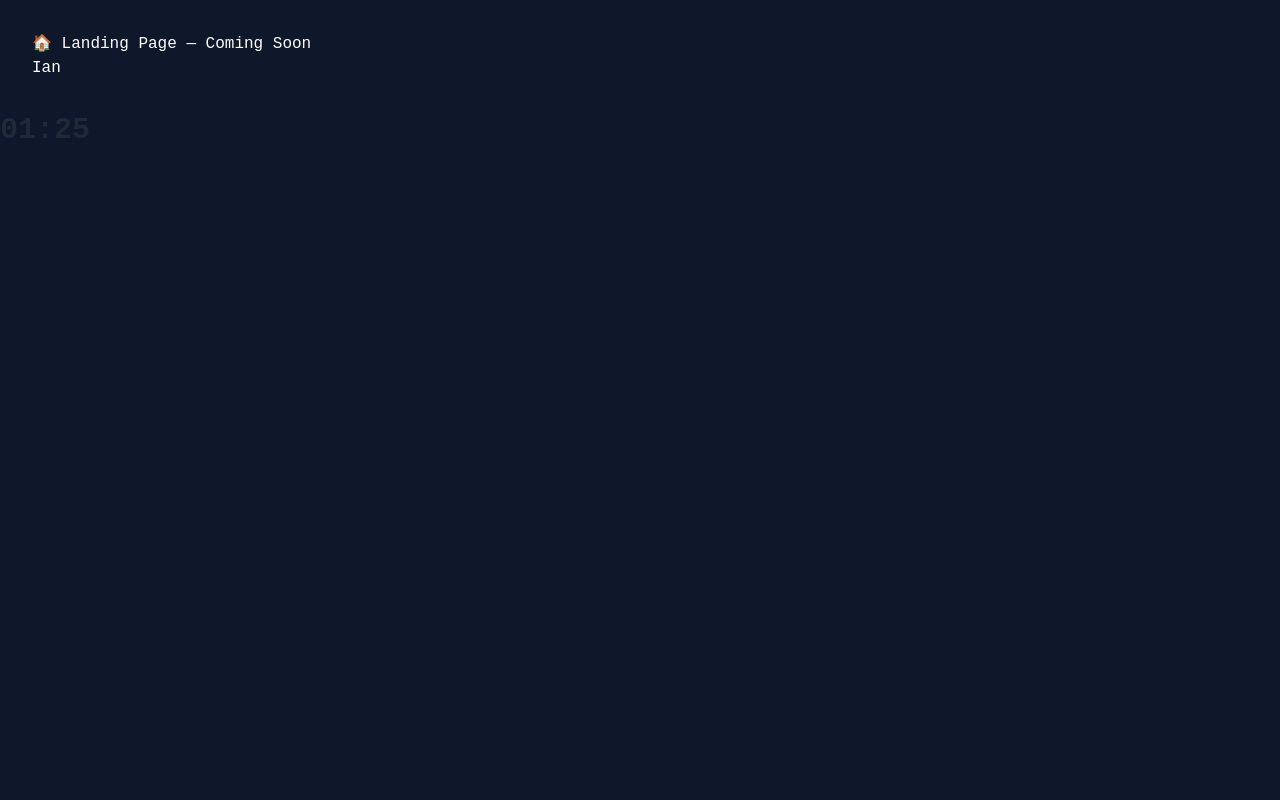
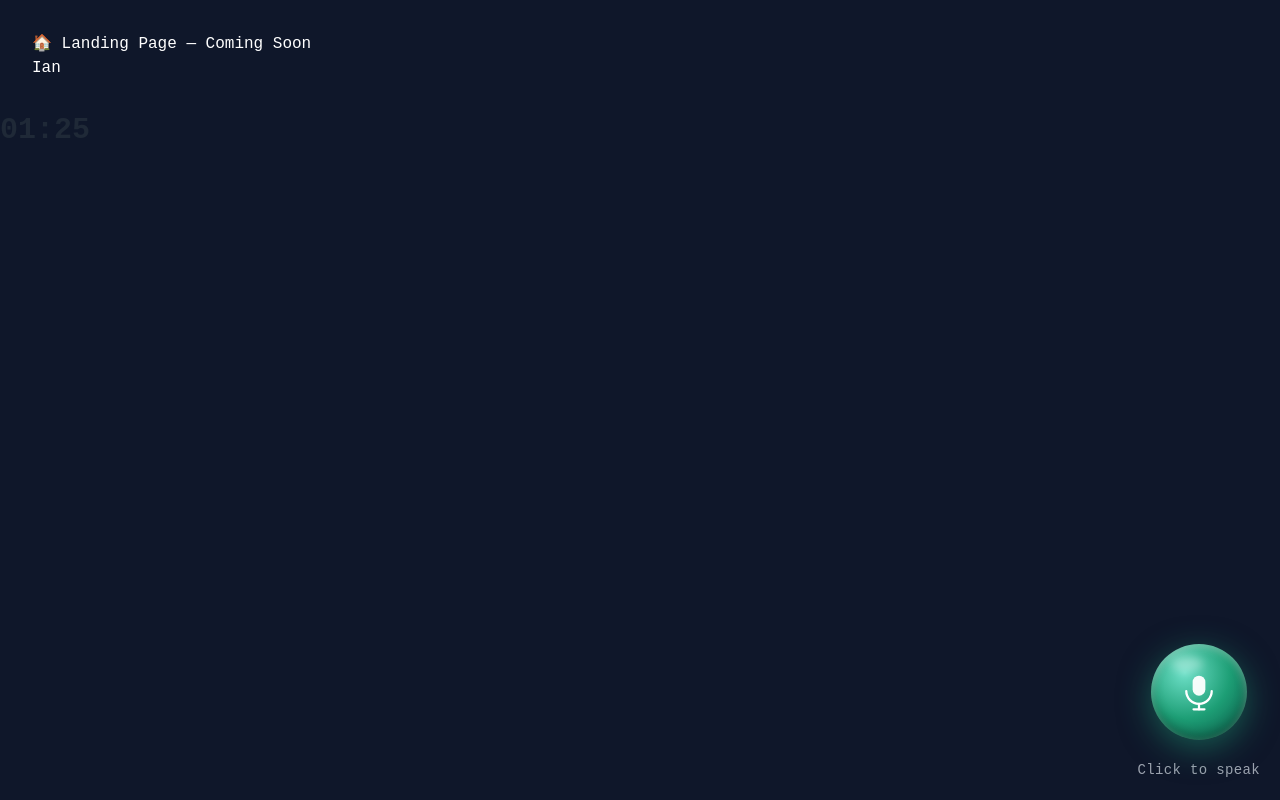
Before and after one commit to Azhrock-Ryeo/-AI-Mock-Interview-Coach, a React (Vite) app in the folder mock-interview-coach/: page / in a window 1280 px wide. Built offline with nearby package versions, Linux system fonts and the light colour scheme.

Commit message:
Task 1 and 3 mic working: created another css for mic

```diff
--- a/mock-interview-coach/src/app/App.tsx
+++ b/mock-interview-coach/src/app/App.tsx
@@ -2,13 +2,20 @@ import { RouterProvider } from 'react-router-dom'
 import { InterviewProvider } from './providers/InterviewProvider'
 import router from './router'
 import '../styles/globals.css'
+import '../styles/mic.css'
 import Timer from '../component/Timer'
+import MicButton from '../component/MicButton.tsx'  // 👈 add this
 
 export default function App() {
   return (
     <InterviewProvider>
       <RouterProvider router={router} />
       <Timer duration={90}/>
+
+      {/*Temporary test — delete after confirming it works */}
+      <div style={{ position: 'fixed', bottom: 20, right: 20, zIndex: 9999 }}>
+        <MicButton />
+      </div>
     </InterviewProvider>
   )
 }
--- /dev/null
+++ b/mock-interview-coach/src/component/MicButton.tsx
@@ -0,0 +1,55 @@
+import { useSpeechRecognition } from "../hooks/useSpeechRecognition";
+
+export default function MicButton() {
+  const { isListening, isSupported, startListening, stopListening, transcript, error } =
+    useSpeechRecognition();
+
+  const handleClick = () => {
+    if (isListening) stopListening();
+    else startListening();
+  };
+
+  return (
+    <div className="flex flex-col items-center gap-5">
+
+      <div className="relative flex items-center justify-center">
+        {isListening && (
+          <>
+            <span className="mic-ring" />
+            <span className="mic-ring mic-ring-2" />
+            <span className="mic-ring mic-ring-3" />
+          </>
+        )}
+
+        <button
+          onClick={handleClick}
+          disabled={!isSupported}
+          className={`mic-btn ${isListening ? "listening" : ""}`}
+          aria-label={isListening ? "Stop listening" : "Start listening"}
+        >
+          <span className="mic-shine" />
+          <svg width="40" height="40" viewBox="0 0 44 44" fill="none">
+            <rect x="15" y="4" width="14" height="22" rx="7" fill="white" fillOpacity="0.95" />
+            <path d="M8 21C8 28.732 14.268 35 22 35C29.732 35 36 28.732 36 21"
+              stroke="white" strokeWidth="2.5" strokeLinecap="round" fill="none" />
+            <line x1="22" y1="35" x2="22" y2="41" stroke="white" strokeWidth="2.5" strokeLinecap="round" />
+            <line x1="16" y1="41" x2="28" y2="41" stroke="white" strokeWidth="2.5" strokeLinecap="round" />
+          </svg>
+        </button>
+      </div>
+
+      <p className={`text-sm font-medium tracking-wide transition-colors duration-300 ${isListening ? "text-red-400" : "text-gray-400"}`}>
+        {!isSupported ? "Not supported" : isListening ? "Listening..." : "Click to speak"}
+      </p>
+
+        {/*For test purposes remove na lng*/}
+      {transcript && (
+        <p className="max-w-xs text-center text-sm bg-white/10 text-white px-4 py-2 rounded-xl">
+          {transcript}
+        </p>
+      )}
+
+      {error && <p className="text-xs text-red-400">{error}</p>}
+    </div>
+  );
+}
--- /dev/null
+++ b/mock-interview-coach/src/hooks/useSpeechRecognition.ts
@@ -0,0 +1,89 @@
+import { useState, useEffect, useRef } from "react";
+
+interface SpeechRecognitionResult {
+  transcript: string;
+  isListening: boolean;
+  error: string | null;
+  startListening: () => void;
+  stopListening: () => void;
+  isSupported: boolean;
+}
+
+export function useSpeechRecognition(): SpeechRecognitionResult {
+  const [transcript, setTranscript] = useState("");
+  const [isListening, setIsListening] = useState(false);
+  const [error, setError] = useState<string | null>(null);
+  const recognitionRef = useRef<any>(null);
+  const isListeningRef = useRef(false);
+
+  // ✅ Check AFTER all hooks are declared
+  const SpeechRecognitionAPI =
+    typeof window !== "undefined"
+      ? (window as any).SpeechRecognition || (window as any).webkitSpeechRecognition
+      : null;
+  const isSupported = !!SpeechRecognitionAPI;
+
+  useEffect(() => {
+    // ✅ Guard is inside useEffect, not before hooks
+    if (!isSupported || !SpeechRecognitionAPI) return;
+
+    const recognition = new SpeechRecognitionAPI();
+    recognition.continuous = true;
+    recognition.interimResults = true;
+    recognition.lang = "en-US";
+
+    recognition.onresult = (event: SpeechRecognitionEvent) => {
+      let fullTranscript = "";
+      for (let i = 0; i < event.results.length; i++) {
+        fullTranscript += event.results[i][0].transcript + " ";
+      }
+      setTranscript(fullTranscript.trim());
+    };
+
+    recognition.onerror = (event: SpeechRecognitionErrorEvent) => {
+      if (event.error === "no-speech") return;
+      setError(event.error);
+      isListeningRef.current = false;
+      setIsListening(false);
+    };
+
+    recognition.onend = () => {
+      if (isListeningRef.current) {
+        try {
+          recognition.start();
+        } catch (e) {
+          // Already started, ignore
+        }
+      } else {
+        setIsListening(false);
+      }
+    };
+
+    recognitionRef.current = recognition;
+
+    return () => {
+      isListeningRef.current = false;
+      recognition.stop();
+    };
+  }, [isSupported]);
+
+  const startListening = () => {
+    if (!isSupported) {
+      setError("Speech recognition is not supported in this browser.");
+      return;
+    }
+    setError(null);
+    setTranscript("");
+    isListeningRef.current = true;
+    setIsListening(true);
+    recognitionRef.current?.start();
+  };
+
+  const stopListening = () => {
+    isListeningRef.current = false;
+    setIsListening(false);
+    recognitionRef.current?.stop();
+  };
+
+  return { transcript, isListening, error, startListening, stopListening, isSupported };
+}
--- /dev/null
+++ b/mock-interview-coach/src/styles/mic.css
@@ -0,0 +1,72 @@
+@tailwind base;
+@tailwind components;
+@tailwind utilities;
+
+.mic-btn {
+  width: 96px;
+  height: 96px;
+  border-radius: 50%;
+  border: none;
+  cursor: pointer;
+  position: relative;
+  display: flex;
+  align-items: center;
+  justify-content: center;
+  background: radial-gradient(circle at 35% 30%, #6ee0c8, #1D9E75 50%, #085041);
+  box-shadow:
+    0 8px 32px rgba(29,158,117,0.5),
+    inset 0 3px 8px rgba(255,255,255,0.35),
+    inset 0 -5px 12px rgba(0,0,0,0.3);
+  transition: transform 0.2s ease, box-shadow 0.2s ease;
+}
+
+.mic-btn:hover {
+  transform: translateY(-3px) scale(1.05);
+  box-shadow:
+    0 16px 40px rgba(29,158,117,0.6),
+    inset 0 3px 8px rgba(255,255,255,0.35),
+    inset 0 -5px 12px rgba(0,0,0,0.3);
+}
+
+.mic-btn:active {
+  transform: scale(0.96);
+}
+
+.mic-btn.listening {
+  background: radial-gradient(circle at 35% 30%, #fca5a5, #ef4444 50%, #7f1d1d);
+  box-shadow:
+    0 8px 32px rgba(239,68,68,0.55),
+    inset 0 3px 8px rgba(255,255,255,0.35),
+    inset 0 -5px 12px rgba(0,0,0,0.3);
+  animation: breathe 1.6s ease-in-out infinite;
+}
+
+.mic-btn:disabled {
+  opacity: 0.4;
+  cursor: not-allowed;
+}
+
+.mic-shine {
+  position: absolute;
+  top: 12px;
+  left: 20px;
+  width: 32px;
+  height: 16px;
+  background: rgba(255,255,255,0.3);
+  border-radius: 50%;
+  filter: blur(4px);
+  pointer-events: none;
+}
+
+.mic-ring {
+  position: absolute;
+  width: 96px;
+  height: 96px;
+  border-radius: 50%;
+  background: rgba(239,68,68,0.3);
+  animation: ripple 1.5s ease-out infinite;
+  pointer-events: none;
+}
+
+.mic-ring-2 { animation-delay: 0.5s; }
+.mic-ring-3 { animation-delay: 1s; }
```
